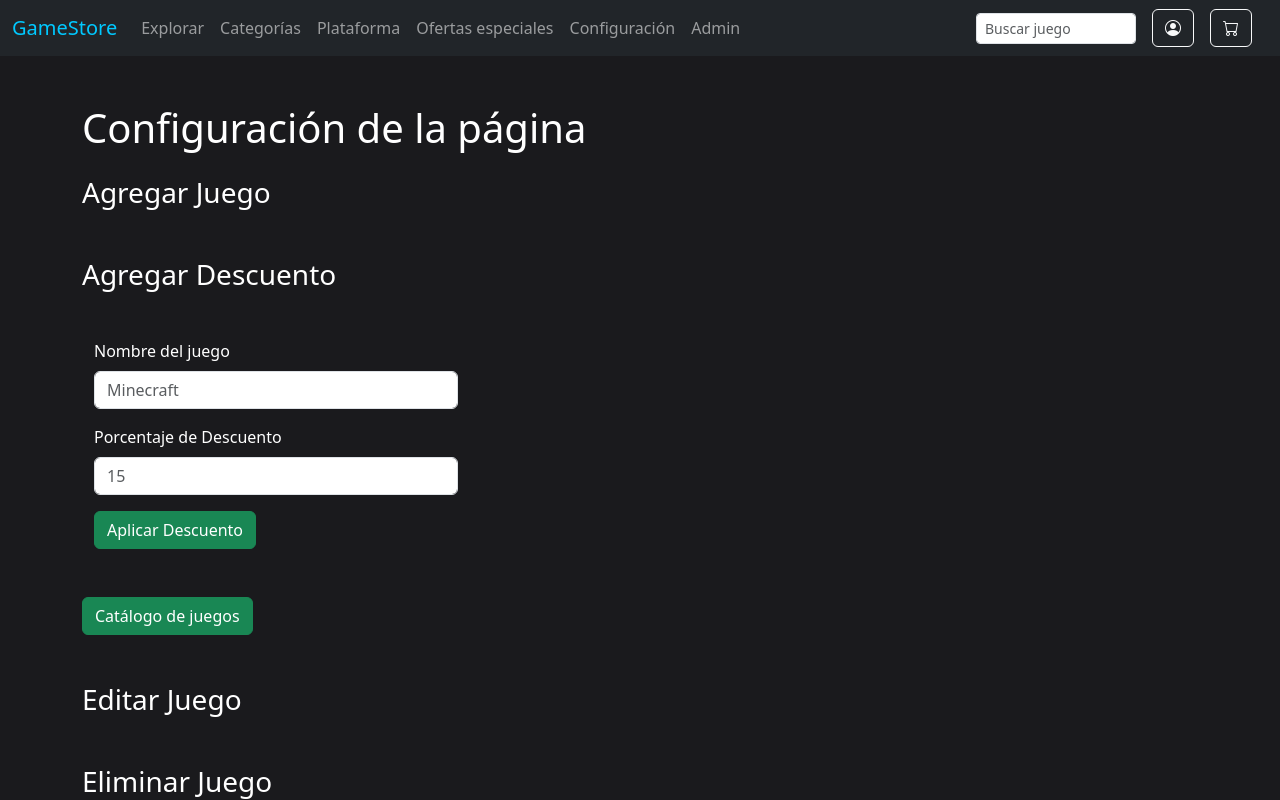
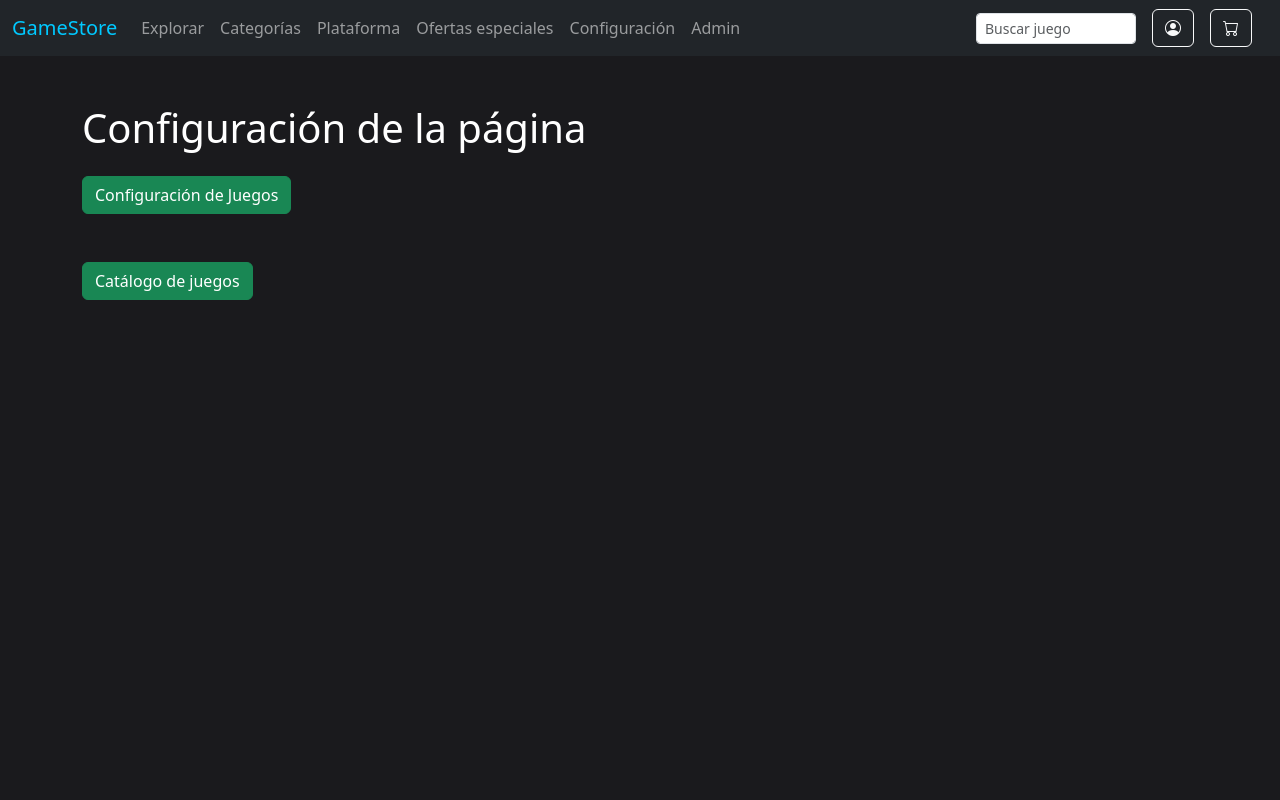
Before and after one commit to SebastianBax/Backup-Proyecto-PW, a React (Vite) app in the folder ProyectoPW2/: page /adminpag in a window 1280 px wide. Built offline with nearby package versions, Linux system fonts and the light colour scheme.

Commit message:
Merge branch 'main' of https://github.com/Luisgutierrezulima/ProyectoPW

```diff
--- a/ProyectoPW2/src/componentes/Agregardescuento.tsx
+++ b/ProyectoPW2/src/componentes/Agregardescuento.tsx
@@ -1,28 +1,43 @@
-import React, { useState } from 'react';
-
+import React from 'react';
 
 const AgregarDescuento = () => {
-
-  const [juegoSelec, setJuegoSelec] = useState('');
-  const [descuento, setDescuento] = useState('');
-
-  return <div className="container mt-5">
-      <h6></h6>
-      <form>
-        <div className="mb-3 col-md-4" >
+  return (
+    <div className="container mt-5">
+      <h3 className="mb-4">Aplicar Descuento</h3>
+      <form className="row g-3">
+        <div className="col-md-6">
           <label className="form-label">Nombre del juego</label>
-          <input type="text" className="form-control" placeholder="Minecraft"/>
+          <input
+            type="text"
+            className="form-control form-control-sm"
+            placeholder="Minecraft"
+          />
         </div>
 
-
-        <div className="mb-3 col-md-4">
-          <label className="form-label">Porcentaje de Descuento</label>
-          <input type="number" className="form-control" placeholder="15"/>
+        <div className="col-md-3">
+          <label className="form-label">Precio ($)</label>
+          <input
+            type="number"
+            className="form-control form-control-sm"
+            placeholder="Ej: 20"
+          />
         </div>
 
-        <button className="btn btn-success">Aplicar Descuento</button>
+        <div className="col-md-3">
+          <label className="form-label">% Descuento</label>
+          <input
+            type="number"
+            className="form-control form-control-sm"
+            placeholder="1-100"
+          />
+        </div>
+
+        <div className="col-12">
+          <button className="btn btn-success btn-sm">Aplicar Descuento</button>
+        </div>
       </form>
     </div>
-}
+  );
+};
 
-export default AgregarDescuento
+export default AgregarDescuento;
--- a/ProyectoPW2/src/paginas/adminpag.tsx
+++ b/ProyectoPW2/src/paginas/adminpag.tsx
@@ -1,5 +1,4 @@
 import React from 'react';
-import AgregarDescuento from '../componentes/Agregardescuento';
 import { useNavigate } from 'react-router-dom';
 import Navbar from '../componentes/Navbar';
 
@@ -13,12 +12,12 @@ const AdminPage = () => {
       <h1 className="mb-4">Configuración de la página</h1>
 
       <section className="mb-5">
-        <h3>Agregar Juego</h3>
-      </section>
-
-      <section className="mb-5">
-        <h3>Agregar Descuento</h3>
-        <AgregarDescuento />
+        <button
+          className="btn btn-success"
+          onClick={() => navigate('/admin/configjuegos')}
+        >
+          Configuración de Juegos
+        </button>
       </section>
 
       <section className="mb-5">
@@ -26,14 +25,6 @@ const AdminPage = () => {
           Catálogo de juegos
         </button>
       </section>
-
-      <section className="mb-5">
-        <h3>Editar Juego</h3>
-      </section>
-
-      <section className="mb-5">
-        <h3>Eliminar Juego</h3>
-      </section>
     </div>
     </>
   );
```
